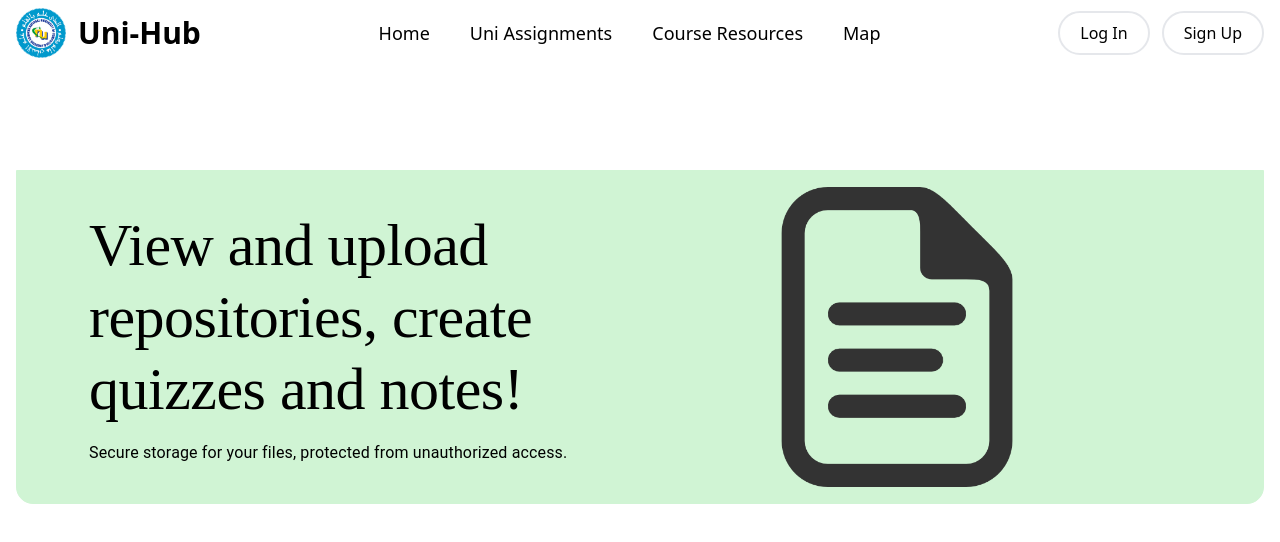
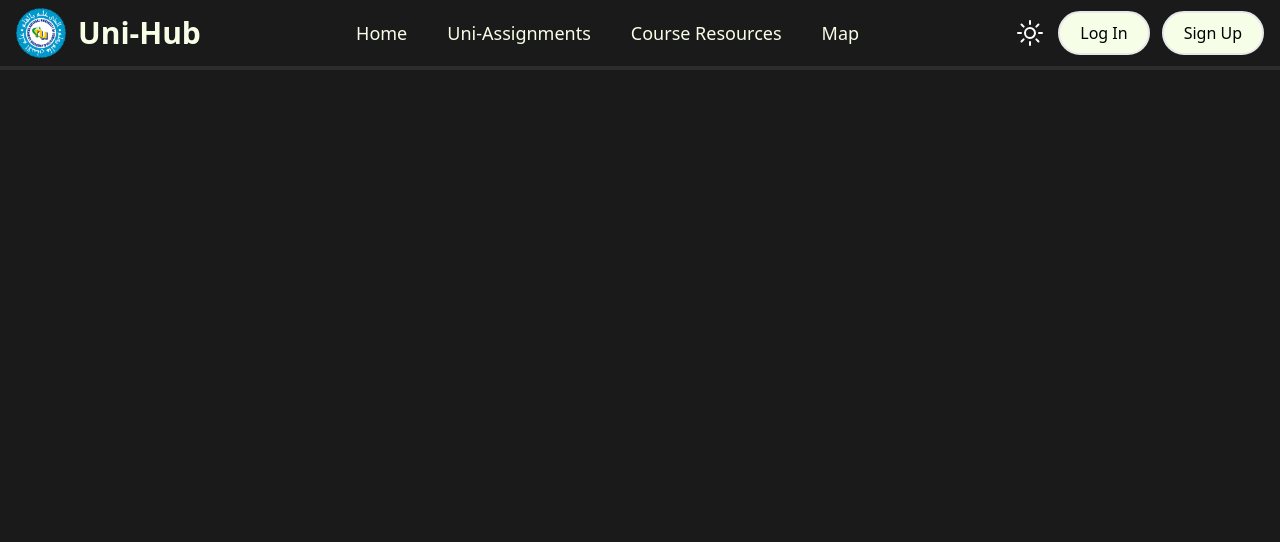
Before and after one commit to Mussab2003/Uni-Hub_frontend, a Next.js app: page / in a window 1280 px wide. Shown: the top 542 px of the page. Built offline with nearby package versions, Linux system fonts and the light colour scheme.

Commit message:
Navbar with Dark Theme V1

```diff
--- a/src/app/layout.js
+++ b/src/app/layout.js
@@ -11,8 +11,8 @@ export const metadata = {
 
 export default function RootLayout({ children }) {
   return (
-    <html lang="en">
-      <body>
+    <html lang="en" className="dark">
+      <body className="dark:bg-dark-background">
         <ResponsiveNavBar/>
         {children}
       </body>
--- a/src/app/page.js
+++ b/src/app/page.js
@@ -1,25 +1,60 @@
+"use client";
 import { Box, Button, Container, Icon, Typography } from "@mui/material";
 import Image from "next/image";
-
+import { useState } from "react";
 
 export default function Home() {
+  const darkThemeMq = () =>
+    window.matchMedia("(prefers-color-scheme: dark)").matches;
+  const [isDark, setIsDark] = useState(darkThemeMq());
+  console.log(isDark);
   return (
-    <Box mt={14} mx={2}>
-        <Box sx={{pl: 7, pr: 25, display: 'flex', alignItems: 'center', justifyContent: 'space-between', backgroundColor: '#d0f4d4', border: '#d0f4d4 1px solid', borderBottomLeftRadius: '17px', borderBottomRightRadius: '17px' }}>
-            <Box display={'flex'} flexDirection={'column'} gap={2} m={2}>
-                <Typography variant="h2" fontFamily={"serif"} sx={{lineBreak: "anywhere", whiteSpace: 'pre-line'}}>
-                  {`View and upload\nrepositories, create\nquizzes and notes!`}
-                </Typography>
-                <Typography>
-                  Secure storage for your files, protected from unauthorized access.
-                </Typography>
-            </Box>
-            <Box m={2}>
-              <Image src={'/Assets/document_logo.png'} width={300} height={300} />
-
-
-            </Box>
-        </Box>
-    </Box>
+    // <Box mt={14} mx={2}>
+    //   <Box
+    //     sx={{
+    //       pl: 7,
+    //       pr: 25,
+    //       display: "flex",
+    //       alignItems: "center",
+    //       justifyContent: "space-between",
+    //       backgroundColor: "#2C2C2C",
+    //       border: "#333333 1px solid",
+    //       borderBottomLeftRadius: "17px",
+    //       borderBottomRightRadius: "17px",
+    //     }}
+    //   >
+    //     <Box display={"flex"} flexDirection={"column"} gap={2} m={2}>
+    //       <Typography
+    //         variant="h2"
+    //         fontFamily={"serif"}
+    //         sx={{ lineBreak: "anywhere", whiteSpace: "pre-line" }}
+    //       >
+    //         {`View and upload\nrepositories, create\nquizzes and notes!`}
+    //       </Typography>
+    //       <Typography>
+    //         Secure storage for your files, protected from unauthorized access.
+    //       </Typography>
+    //     </Box>
+    //     <Box m={2}>
+    //       <svg
+    //         xmlns="http://www.w3.org/2000/svg"
+    //         width="24"
+    //         height="24"
+    //         viewBox="0 0 24 24"
+    //         fill="none"
+    //         stroke="currentColor"
+    //         stroke-width="2"
+    //         stroke-linecap="round"
+    //         stroke-linejoin="round"
+    //         className="icon icon-tabler icons-tabler-outline icon-tabler-file size-64"
+    //       >
+    //         <path stroke="none" d="M0 0h24v24H0z" fill="none" />
+    //         <path d="M14 3v4a1 1 0 0 0 1 1h4" />
+    //         <path d="M17 21h-10a2 2 0 0 1 -2 -2v-14a2 2 0 0 1 2 -2h7l5 5v11a2 2 0 0 1 -2 2z" />
+    //       </svg>
+    //     </Box>
+    //   </Box>
+    // </Box>
+    <></>
   );
 }
--- a/src/components/navbar.js
+++ b/src/components/navbar.js
@@ -1,9 +1,9 @@
-'use client';
+"use client";
 import Image from "next/image";
 import React, { useState } from "react";
 import Sidebar from "./sidebar";
 
-const navItems = ["Home", "Uni Assignments", "Course Resources", "Map"];
+const navItems = ["Home", "Uni-Assignments", "Course Resources", "Map"];
 
 const Navbar = () => {
   const [isSidebarOpen, setIsSidebarOpen] = useState(false);
@@ -11,10 +11,27 @@ const Navbar = () => {
   const toggleSidebar = () => {
     setIsSidebarOpen(!isSidebarOpen);
   };
+
+  const darkThemeMq = () =>
+    window.matchMedia("(prefers-color-scheme: dark)").matches;
+  const [isDark, setIsDark] = useState(darkThemeMq() || true);
+  console.log(isDark);
+  const toggleTheme = () => {
+    setIsDark((prev) => {
+      const newDarkState = !prev;
+      document.documentElement.classList.toggle("dark", newDarkState);
+      return newDarkState;
+    });
+  };
+
   return (
     <div className="relative">
-      <Sidebar isOpen={isSidebarOpen} toggleSidebar={toggleSidebar} menuItems={navItems}/>
-      <div className="mx-4 mt-2 flex items-center justify-between">
+      <Sidebar
+        isOpen={isSidebarOpen}
+        toggleSidebar={toggleSidebar}
+        menuItems={navItems}
+      />
+      <div className="dark:bg-dark-background dark:border-b-4 dark:border-dark-secondary px-4 py-2 flex items-center justify-between">
         <div className="flex gap-3 items-center">
           <Image
             src={"/Assets/logo.png"}
@@ -22,20 +39,56 @@ const Navbar = () => {
             height={50}
             alt="Uni-Hub Logo"
           />
-          <h1 className="font-bold text-3xl">Uni-Hub</h1>
+          <h1 className="dark:text-dark-text hover:text-4xl font-bold text-3xl">Uni-Hub</h1>
         </div>
         <div className="flex gap-10">
           {navItems.map((item, index) => (
-            <button className="hidden lg:block xl:block text-lg" key={index}>
+            <button
+              className="dark:text-dark-text hover:font-bold hidden lg:block xl:block text-lg"
+              key={index}
+            >
               {item}
             </button>
           ))}
         </div>
         <div className="flex gap-3">
-          <button className="hidden lg:block xl:block py-2 px-5 font-medium rounded-full border-[2px] border-grey-100 ">
+          <button onClick={toggleTheme}>
+            {!isDark ? (
+              <svg
+                xmlns="http://www.w3.org/2000/svg"
+                fill="none"
+                viewBox="0 0 24 24"
+                strokeWidth={1.5}
+                stroke="currentColor"
+                className="size-8 hover:size-10"
+              >
+                <path
+                  strokeLinecap="round"
+                  strokeLinejoin="round"
+                  d="M21.752 15.002A9.72 9.72 0 0 1 18 15.75c-5.385 0-9.75-4.365-9.75-9.75 0-1.33.266-2.597.748-3.752A9.753 9.753 0 0 0 3 11.25C3 16.635 7.365 21 12.75 21a9.753 9.753 0 0 0 9.002-5.998Z"
+                />
+              </svg>
+            ) : (
+              <svg
+                xmlns="http://www.w3.org/2000/svg"
+                fill="none"
+                viewBox="0 0 24 24"
+                strokeWidth={1.5}
+                stroke="currentColor"
+                className="size-8 hover:size-10 text-white"
+              >
+                <path
+                  strokeLinecap="round"
+                  strokeLinejoin="round"
+                  d="M12 3v2.25m6.364.386-1.591 1.591M21 12h-2.25m-.386 6.364-1.591-1.591M12 18.75V21m-4.773-4.227-1.591 1.591M5.25 12H3m4.227-4.773L5.636 5.636M15.75 12a3.75 3.75 0 1 1-7.5 0 3.75 3.75 0 0 1 7.5 0Z"
+                />
+              </svg>
+            )}
+          </button>
+          <button className="dark:bg-lime-50 hover:font-bold hidden lg:block xl:block py-2 px-5 font-medium rounded-full border-[2px] border-grey-100 ">
             Log In
           </button>
-          <button className="hidden lg:block xl:block py-2 px-5 font-medium rounded-full border-[2px] border-grey-100 ">
+          <button className="dark:bg-lime-50 hover:font-bold hidden lg:block xl:block py-2 px-5 font-medium rounded-full border-[2px] border-grey-100 ">
             Sign Up
           </button>
           <button className="lg:hidden xl:hidden" onClick={toggleSidebar}>
@@ -45,7 +98,7 @@ const Navbar = () => {
               viewBox="0 0 24 24"
               strokeWidth={1.5}
               stroke="currentColor"
-              className="size-6"
+              className="size-8 dark:text-white"
             >
               <path
                 strokeLinecap="round"
--- a/src/components/sidebar.js
+++ b/src/components/sidebar.js
@@ -6,7 +6,7 @@ const Sidebar = ({ isOpen, toggleSidebar, menuItems }) => {
     <>
       {/* Sidebar */}
       <div
-        className={`fixed top-0 left-0 h-full w-60 dark:bg-gray-800 bg-white p-6 transition-transform transform ${
+        className={`fixed top-0 left-0 h-screen w-60 dark:bg-dark-secondary bg-white p-6 transition-transform transform ${
           isOpen ? "translate-x-0" : "-translate-x-full"
         } z-40`}
       >
@@ -19,25 +19,25 @@ const Sidebar = ({ isOpen, toggleSidebar, menuItems }) => {
                 height={50}
                 alt="Uni-Hub Logo"
               />
-              <h1 className="font-bold text-2xl">Uni-Hub</h1>
+              <h1 className="dark:text-dark-text font-bold text-2xl">
+                Uni-Hub
+              </h1>
             </div>
-            <hr className="border-1 border-black" />
+            <hr className="border-1 border-black dark:border-white" />
           </div>
           <div>
-
             <ul className="ml-3">
               {menuItems.map((item, index) => (
-                    <li className="mb-4 my-7" key={index}>
+                <li className="mb-4 my-10 dark:text-dark-text" key={index}>
                   <a href="#" className="hover:text-gray-400" key={index}>
                     {item}
                   </a>
                 </li>
               ))}
-
             </ul>
           </div>
           <div className="flex ">
-          <button className="mx-1 py-2 px-4 font-medium rounded-full border-[2px] border-grey-100 ">
+            <button className="dark:text-dark-text mx-1 py-2 px-4 font-medium rounded-full border-[2px] border-grey-100 ">
               Log In
             </button>
             <button className="mx-1 py-2 px-4 font-medium rounded-full border-[2px] border-grey-100 ">
--- a/tailwind.config.js
+++ b/tailwind.config.js
@@ -15,10 +15,10 @@ module.exports = {
 
         //Dark Theme Colors
         'dark-primary': '#1e1e1e',
-        'dark-secondary': '#2a2a2a',
+        'dark-secondary': '#2C2C2C',
         'dark-accent': '#333333',
-        'dark-text': '#f5f5f5',
-        'dark-background': '#121212'
+        'dark-text': '#f7fee7',
+        'dark-background': '#1A1A1A'
       },
     },
   },
```
Also changed, not shown: public/Assets/document_logo_dark.png (added), public/Assets/document_logo_dark2.png (added). Lines whose indentation alone changed are shown as unchanged.
